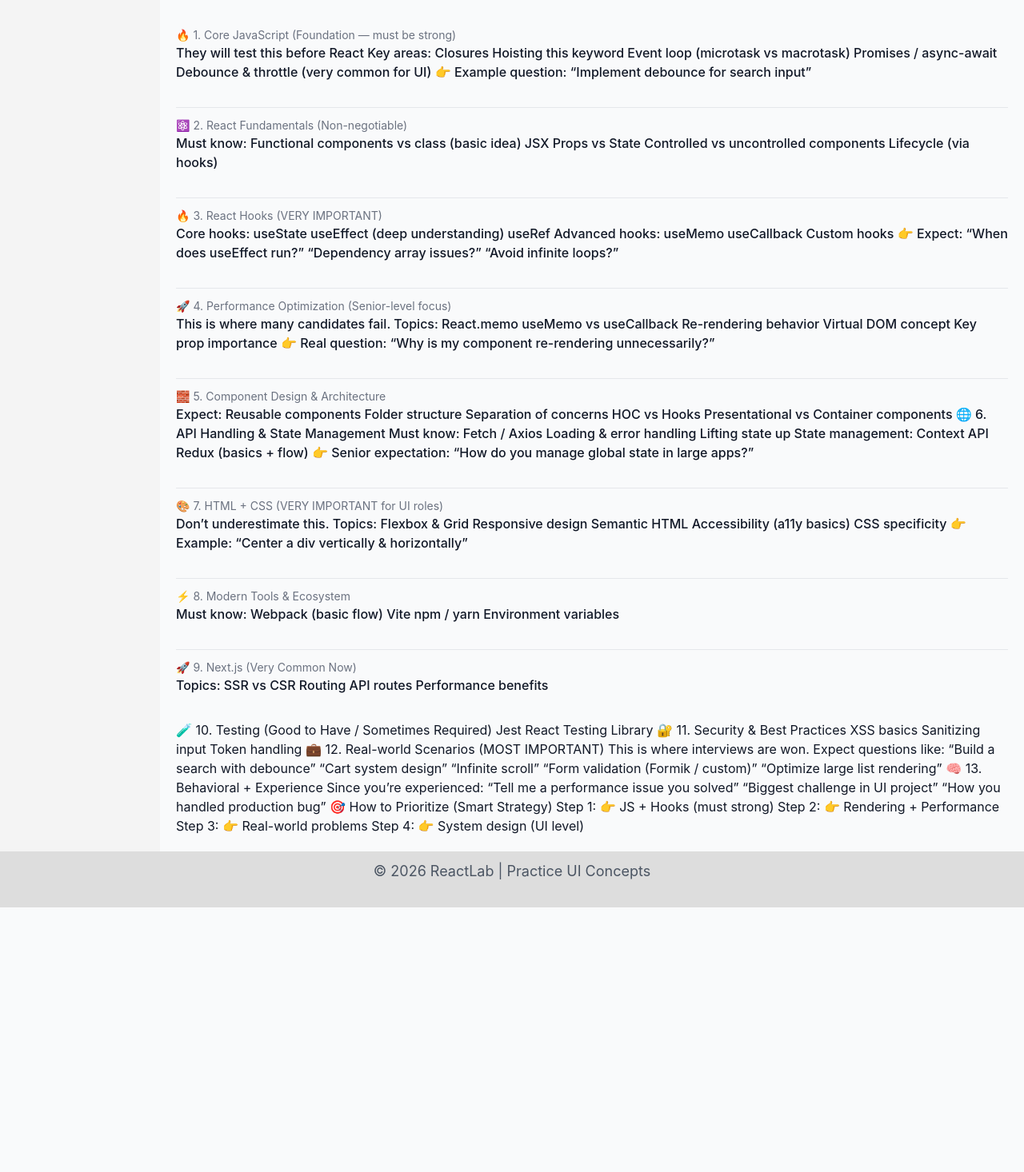
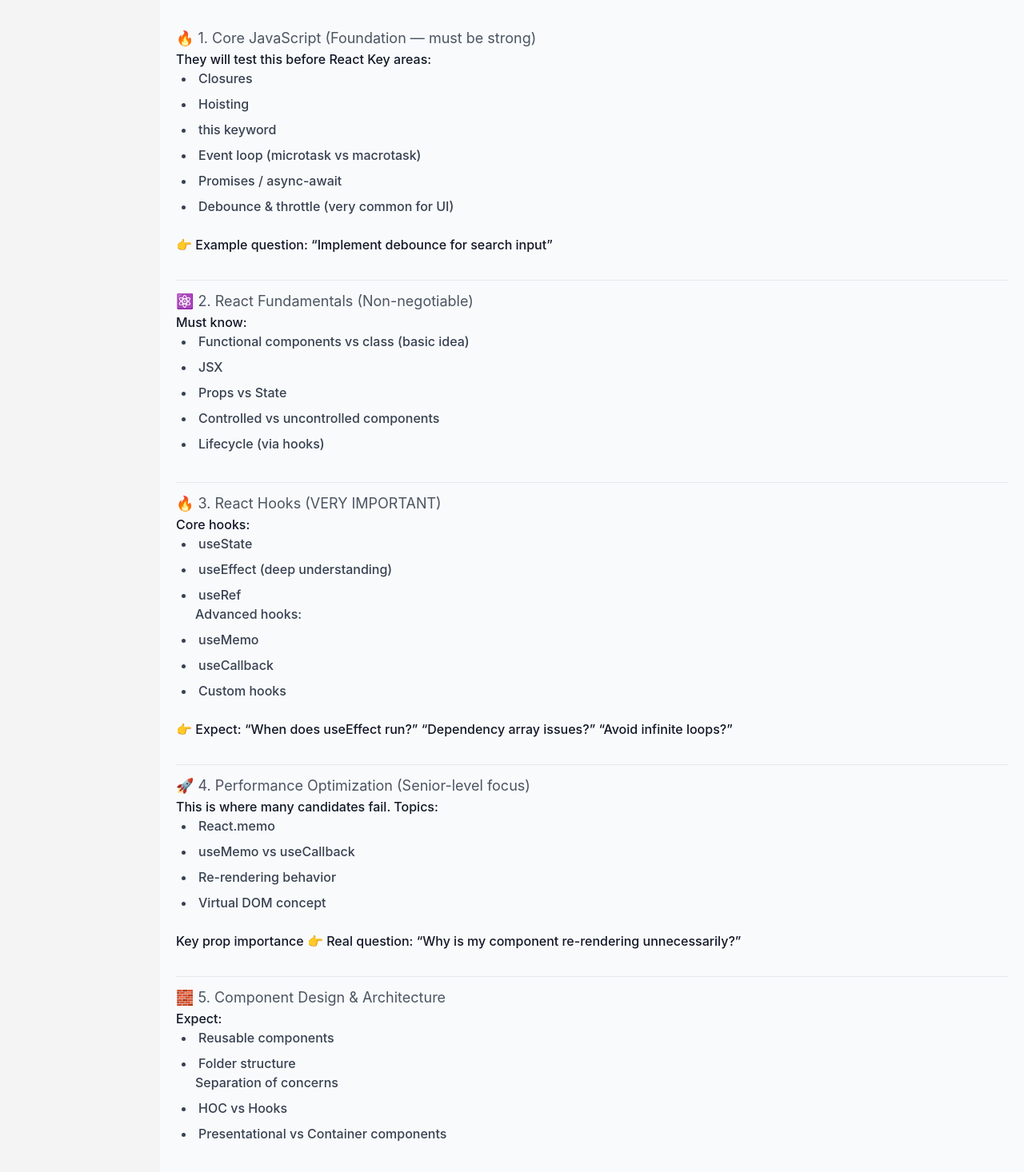
Before and after one commit to bml-8884233955/workbook, a React (Create React App) app: page /intro in a window 1280 px wide. Shown: the part 724-2190 px from the top of the page at 80% size. Before the commit the page ends 1859 px from the top, so only its background shows below. Built offline with nearby package versions, Linux system fonts and the light colour scheme; the HTML template or start-up script is replaced by a standard one.

Commit message:
updated intro page

```diff
--- a/src/pages/Home/Home.jsx
+++ b/src/pages/Home/Home.jsx
@@ -16,8 +16,8 @@ function Home() {
 
             <p>A place to practice and explore React concepts</p>
             <div style={{ display: "flex", gap: "20px" }}>
+                <Card title="Props" description="Understand data passing" cardClicked={() => navigateToPage("/props")} />
                 <Card title="Hooks" description="Learn useState, useEffect" cardClicked={() => navigateToPage("/hooks")} />
-                <Card title="Props" description="Understand data passing" cardClicked={() => navigateToPage("/props")} />
                 <Card title="Forms" description="Handle inputs" cardClicked={() => navigateToPage("/forms")} />
                 <Card title="Styling" description="Styling" cardClicked={() => navigateToPage("/style")} />
             </div>
--- a/src/pages/Home/Intro.jsx
+++ b/src/pages/Home/Intro.jsx
@@ -22,7 +22,7 @@ function Intro() {
 
             <div className="divide-y">
                 <div className="py-3">
-                    <h4 className="text-sm text-gray-500">
+                    <h4 className="text-lg text-gray-600">
                         🔥 1. Core JavaScript (Foundation — must be strong)
 
                     </h4>
@@ -30,12 +30,14 @@ function Intro() {
                         They will test this before React
 
                         Key areas:
-                        Closures
-                        Hoisting
-                        this keyword
-                        Event loop (microtask vs macrotask)
-                        Promises / async-await
-                        Debounce & throttle (very common for UI)
+                        <ul>
+                            <li>Closures</li>
+                            <li>Hoisting</li>
+                            <li>this keyword</li>
+                            <li>Event loop (microtask vs macrotask)</li>
+                            <li>Promises / async-await</li>
+                            <li> Debounce & throttle (very common for UI)</li>
+                        </ul>
 
                         👉 Example question:
 
@@ -43,32 +45,35 @@ function Intro() {
                     </p>
                 </div>
                 <div className="py-3">
-                    <h4 className="text-sm text-gray-500">
+                    <h4 className="text-lg text-gray-600">
                         ⚛️ 2. React Fundamentals (Non-negotiable)
                     </h4>
                     <p className="text-base font-medium text-gray-900">
                         Must know:
-                        Functional components vs class (basic idea)
-                        JSX
-                        Props vs State
-                        Controlled vs uncontrolled components
-                        Lifecycle (via hooks)
+                        <ul>
+                            <li>Functional components vs class (basic idea)</li>
+                            <li>JSX</li>
+                            <li>Props vs State</li>
+                            <li>Controlled vs uncontrolled components</li>
+                            <li>Lifecycle (via hooks)</li>
+                        </ul>
                     </p>
                 </div>
                 <div className="py-3">
-                    <h4 className="text-sm text-gray-500">
+                    <h4 className="text-lg text-gray-600">
                         🔥 3. React Hooks (VERY IMPORTANT)
                     </h4>
                     <p className="text-base font-medium text-gray-900">
                         Core hooks:
-                        useState
-                        useEffect (deep understanding)
-                        useRef
-                        Advanced hooks:
-                        useMemo
-                        useCallback
-                        Custom hooks
-
+                        <ul>
+                            <li>useState</li>
+                            <li>useEffect (deep understanding)</li>
+                            <li>useRef</li>
+                            Advanced hooks:
+                            <li>useMemo</li>
+                            <li>useCallback</li>
+                            <li>Custom hooks</li>
+                        </ul>
                         👉 Expect:
 
                         “When does useEffect run?”
@@ -77,17 +82,20 @@ function Intro() {
                     </p>
                 </div>
                 <div className="py-3">
-                    <h4 className="text-sm text-gray-500">
+                    <h4 className="text-lg text-gray-600">
                         🚀 4. Performance Optimization (Senior-level focus)
                     </h4>
                     <p className="text-base font-medium text-gray-900">
                         This is where many candidates fail.
 
                         Topics:
-                        React.memo
-                        useMemo vs useCallback
-                        Re-rendering behavior
-                        Virtual DOM concept
+                        <ul>
+                            <li>React.memo</li>
+                            <li>useMemo vs useCallback</li>
+                            <li>Re-rendering behavior</li>
+                            <li>Virtual DOM concept</li>
+                        </ul>
+
                         Key prop importance
 
                         👉 Real question:
@@ -96,24 +104,36 @@ function Intro() {
                     </p>
                 </div>
                 <div className="py-3">
-                    <h4 className="text-sm text-gray-500">
+                    <h4 className="text-lg text-gray-600">
                         🧱 5. Component Design & Architecture
                     </h4>
                     <p className="text-base font-medium text-gray-900">
                         Expect:
-                        Reusable components
-                        Folder structure
-                        Separation of concerns
-                        HOC vs Hooks
-                        Presentational vs Container components
+                        <ul>
+                            <li>Reusable components</li>
+                            <li>Folder structure</li>
+                            Separation of concerns
+                            <li>HOC vs Hooks</li>
+                            <li>Presentational vs Container components</li>
+                        </ul>
+                    </p>
+                </div>
+
+
+                <div className="py-3">
+                    <h4 className="text-lg text-gray-600">
                         🌐 6. API Handling & State Management
+                    </h4>
+                    <p className="text-base font-medium text-gray-900">
                         Must know:
-                        Fetch / Axios
-                        Loading & error handling
-                        Lifting state up
-                        State management:
-                        Context API
-                        Redux (basics + flow)
+                        <ul>
+                            <li> Fetch / Axios</li>
+                            <li> Loading & error handling</li>
+                            <li>Lifting state up</li>
+                            State management:
+                            <li>Context API</li>
+                            <li>Redux (basics + flow)</li>
+                        </ul>
 
                         👉 Senior expectation:
 
@@ -121,19 +141,20 @@ function Intro() {
                     </p>
                 </div>
                 <div className="py-3">
-                    <h4 className="text-sm text-gray-500">
+                    <h4 className="text-lg text-gray-600">
                         🎨 7. HTML + CSS (VERY IMPORTANT for UI roles)
-
                     </h4>
                     <p className="text-base font-medium text-gray-900">
                         Don’t underestimate this.
 
                         Topics:
-                        Flexbox & Grid
-                        Responsive design
-                        Semantic HTML
-                        Accessibility (a11y basics)
-                        CSS specificity
+                        <ul>
+                            <li>Flexbox & Grid</li>
+                            <li>Responsive design</li>
+                            <li>Semantic HTML</li>
+                            <li>Accessibility (a11y basics)</li>
+                            <li>CSS specificity</li>
+                        </ul>
 
                         👉 Example:
 
@@ -141,32 +162,105 @@ function Intro() {
                     </p>
                 </div>
                 <div className="py-3">
-                    <h4 className="text-sm text-gray-500">
+                    <h4 className="text-lg text-gray-600">
                         ⚡ 8. Modern Tools & Ecosystem
-
                     </h4>
                     <p className="text-base font-medium text-gray-900">
                         Must know:
-                        Webpack (basic flow)
-                        Vite
-                        npm / yarn
-                        Environment variables
+                        <ul>
+                            <li>Webpack (basic flow)</li>
+                            <li>Vite</li>
+                            <li>npm / yarn</li>
+                            <li>Environment variables</li>
+                        </ul>
                     </p>
                 </div>
                 <div className="py-3">
-                    <h4 className="text-sm text-gray-500">
+                    <h4 className="text-lg text-gray-600">
                         🚀 9. Next.js (Very Common Now)
 
                     </h4>
                     <p className="text-base font-medium text-gray-900">
                         Topics:
-                        SSR vs CSR
-                        Routing
-                        API routes
-                        Performance benefits
+                        <ul>
+                            <li> SSR vs CSR</li>
+                            <li>Routing</li>
+                            <li>API routes</li>
+                            <li>Performance benefits</li>
+                        </ul>
                     </p>
                 </div>
-            </div>
+                <div className="py-3">
+                    <h4 className="text-lg text-gray-600">
+
+                        🧪 10. Testing (Good to Have / Sometimes Required)
+                    </h4>
+                    <p className="text-base font-medium text-gray-900">
+                        <ul>
+                            <li>Jest</li>
+                            <li>React Testing Library</li>
+                        </ul>
+                    </p>
+                </div>
+                <div className="py-3">
+                    <h4 className="text-lg text-gray-600">
+                        🔐 11. Security & Best Practices
+                    </h4>
+                    <p className="text-base font-medium text-gray-900">
+                        <ul>
+                            <li>XSS basics</li>
+                            <li>Sanitizing input</li>
+                            <li>Token handling</li>
+                        </ul>
+                    </p>
+                </div>
+                <div className="py-3">
+                    <h4 className="text-lg text-gray-600">
+                        💼 12. Real-world Scenarios (MOST IMPORTANT)
+                    </h4>
+                    <p className="text-base font-medium text-gray-900">
+                        This is where interviews are won.
+
+                        Expect questions like:
+                        <ul>
+                            <li>“Build a search with debounce”</li>
+                            <li>“Cart system design”</li>
+                            <li>“Infinite scroll”</li>
+                            <li>“Form validation (Formik / custom)”</li>
+                            <li>“Optimize large list rendering”</li>
+                        </ul>
+                    </p>
+                </div>
+                <div className="py-3">
+                    <h4 className="text-lg text-gray-600">
+
+                        🧠 13. Behavioral + Experience
+                    </h4>
+                    <p className="text-base font-medium text-gray-900">
+                        Since you’re experienced:
+
+                        <ul>
+                            <li>“Tell me a performance issue you solved”</li>
+                            <li>“Biggest challenge in UI project”</li>
+                            <li>“How you handled production bug”</li>
+                        </ul>
+
+                        🎯 How to Prioritize (Smart Strategy)
+
+                        <ul>
+                            <li>Step 1:
+
+                                👉 JS + Hooks (must strong)</li>
+                            <li>Step 2:
+
+                                👉 Rendering + Performance</li>
+                            <li> Step 3:
+
+                                👉 Real-world problems</li>
+                            <li>Step 4:
+
+                                👉 System design (UI level)</li>
+                        </ul>
 
 
 
@@ -174,58 +268,9 @@ function Intro() {
 
 
 
-
-
-
-
-
-
-
-
-
-
-
-
-            🧪 10. Testing (Good to Have / Sometimes Required)
-            Jest
-            React Testing Library
-            🔐 11. Security & Best Practices
-            XSS basics
-            Sanitizing input
-            Token handling
-            💼 12. Real-world Scenarios (MOST IMPORTANT)
-
-            This is where interviews are won.
-
-            Expect questions like:
-            “Build a search with debounce”
-            “Cart system design”
-            “Infinite scroll”
-            “Form validation (Formik / custom)”
-            “Optimize large list rendering”
-            🧠 13. Behavioral + Experience
-
-            Since you’re experienced:
-
-            “Tell me a performance issue you solved”
-            “Biggest challenge in UI project”
-            “How you handled production bug”
-            🎯 How to Prioritize (Smart Strategy)
-            Step 1:
-
-            👉 JS + Hooks (must strong)
-
-            Step 2:
-
-            👉 Rendering + Performance
-
-            Step 3:
-
-            👉 Real-world problems
-
-            Step 4:
-
-            👉 System design (UI level)
+                    </p>
+                </div>
+            </div>
         </>
     )
 }
--- a/src/pages/Props/index.jsx
+++ b/src/pages/Props/index.jsx
@@ -26,7 +26,7 @@ function Index() {
         <>
             <h1 className="mb-4 mt-4">Props</h1>
             <h2> What are Props in React?</h2>
-            <p> Props (properties) are inputs passed froma parent component to a child component.</p>
+            <p> Props (properties) are inputs passed from a parent component to a child component.</p>
 
             <p> They make components reusable and dynamic</p>
             <h3>Key Characteristics</h3>
@@ -45,8 +45,154 @@ function Index() {
                 </li>
             </ul>
 
-            <h2>What is reconciliation </h2>
-            <p></p>
+            <h3>What is reconciliation ? </h3>
+            <p>Reconciliation is React’s process of comparing the old Virtual DOM with the new Virtual DOM and updating only the changed parts in the real DOM.</p>
+
+            <h3>Children Prop</h3>
+            <p>In React, children is a special prop that represents the content placed inside a component.
+
+
+
+                <pre>
+                    <code>
+                        {`
+                            <Component>
+                                Some content
+                            </Component>
+                        `}
+                    </code>
+                </pre>
+                Everything inside the component tags becomes children.
+            </p>
+
+
+            <h3>🔥 Why children Is Useful</h3>
+
+            It makes components:
+
+            reusable
+            flexible
+            composable
+
+            Instead of hardcoding content, you pass content dynamically.
+
+            🧩 Real-World Example
+            Modal Component
+            <pre>
+                <code>
+                    {`
+                    function Modal({children}) {
+                    return (
+                    <div className="bg-white p-6 rounded">
+                    {children}
+                    </div>
+                    )
+                }
+                    `}
+
+                </code>
+            </pre>
+
+
+            Usage:
+            <pre>
+                <code>
+                    {`
+                <Modal>
+                    <h2>Delete Item</h2>
+                    <p>Are you sure?</p>
+                    <button>Confirm</button>
+                </Modal>
+
+            `}
+                </code>
+            </pre>
+
+
+            ⚛️ Destructuring children
+
+            Instead of:
+            <pre>
+                <code>
+                    {`
+             function Card(props) {
+                return <div>{props.children}</div>
+            }
+            `}
+                </code>
+            </pre>
+
+
+
+
+            Usually we write:
+            <pre>
+                <code>
+                    {`
+                function Card({children}) {
+                    return <div>{children}</div>
+                }
+            `}
+                </code>
+            </pre>
+
+
+
+            Cleaner and more common.
+
+            📋 children Can Be Anything
+
+            It can contain:
+
+            text
+            HTML elements
+            components
+            arrays
+            functions
+
+            Example:
+            <pre>
+                <code>
+                    {`
+                <Card>
+                    <Button />
+                </Card>
+            `}
+                </code>
+            </pre>
+
+
+            🧠 Think of It Like a Slot
+            <pre>
+                <code>
+                    {`
+             <Card>
+                ↓
+                children goes here
+            </Card>
+            `}
+                </code>
+            </pre>
+
+
+
+            Component template:
+            <pre>
+                <code>
+                    {`
+             <div>
+                {children}
+            </div>
+            `}
+                </code>
+            </pre>
+
+
+            ✅ One-Line Summary
+
+            children is a special React prop used to pass content inside a component dynamically.
+
+
             <User name="John" age={25} />
             <Parent />
             <Card>
```
